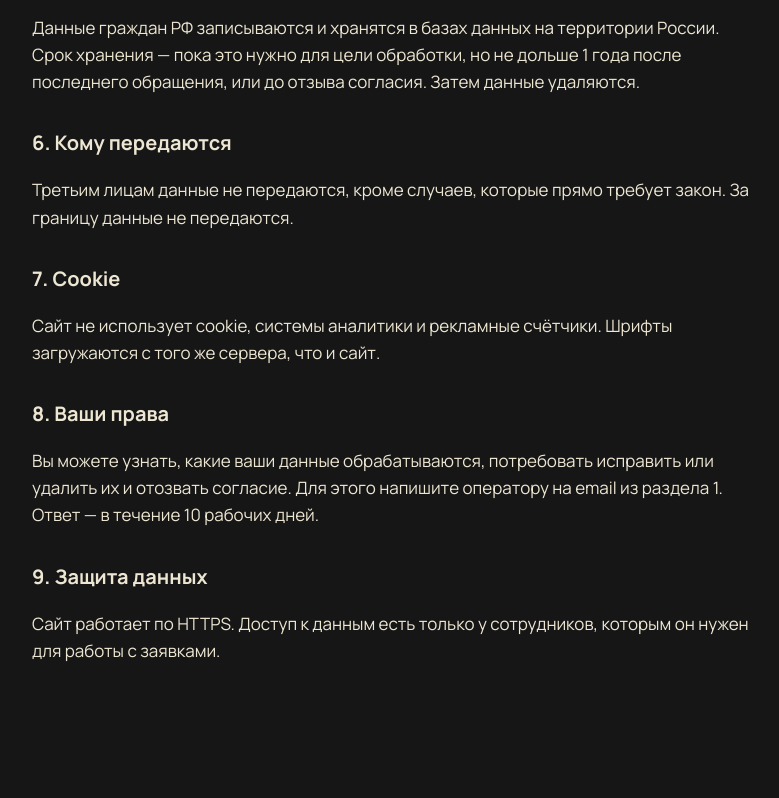
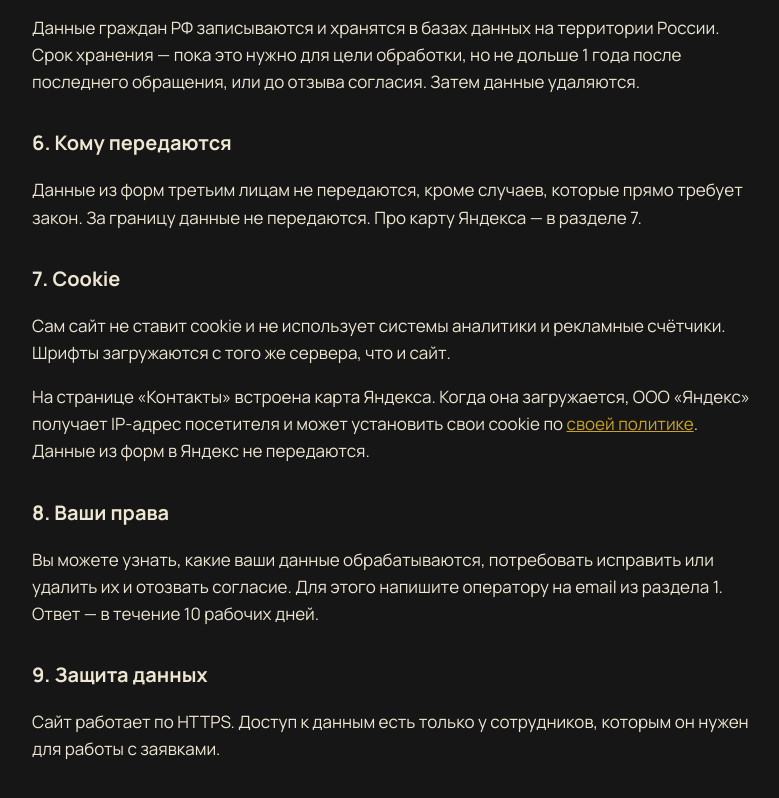
Before and after one commit to xevorin/britva-barber, a plain HTML site: page privacy.html in a window 1280 px wide. Shown: the part 1048-1846 px from the top of the page, without its empty margins (248-1027 px from the left). Before the commit the page ends 1793 px from the top, so only its background shows below. Drawn offline with Linux system fonts and the light colour scheme.

Commit message:
Switch map embed from OpenStreetMap to Yandex Maps widget
The policy and cookie notice now mention that the Yandex widget
receives the visitor's IP and may set its own cookies.

Co-Authored-By: Claude Opus 5.5 <noreply@anthropic.com>

```diff
--- a/privacy.html
+++ b/privacy.html
@@ -29,9 +29,10 @@ h2{font-size:20px;margin:32px 0 6px}
 <h2>5. Где и сколько хранятся</h2>
 <p>Данные граждан РФ записываются и хранятся в базах данных на территории России. Срок хранения — пока это нужно для цели обработки, но не дольше 1 года после последнего обращения, или до отзыва согласия. Затем данные удаляются.</p>
 <h2>6. Кому передаются</h2>
-<p>Третьим лицам данные не передаются, кроме случаев, которые прямо требует закон. За границу данные не передаются.</p>
+<p>Данные из форм третьим лицам не передаются, кроме случаев, которые прямо требует закон. За границу данные не передаются. Про карту Яндекса — в разделе 7.</p>
 <h2>7. Cookie</h2>
-<p>Сайт не использует cookie, системы аналитики и рекламные счётчики. Шрифты загружаются с того же сервера, что и сайт.</p>
+<p>Сам сайт не ставит cookie и не использует системы аналитики и рекламные счётчики. Шрифты загружаются с того же сервера, что и сайт.</p>
+<p>На странице «Контакты» встроена карта Яндекса. Когда она загружается, ООО «Яндекс» получает IP-адрес посетителя и может установить свои cookie по <a href="https://yandex.ru/legal/confidential/">своей политике</a>. Данные из форм в Яндекс не передаются.</p>
 <h2>8. Ваши права</h2>
 <p>Вы можете узнать, какие ваши данные обрабатываются, потребовать исправить или удалить их и отозвать согласие. Для этого напишите оператору на email из раздела 1. Ответ — в течение 10 рабочих дней.</p>
 <h2>9. Защита данных</h2>
```
Also changed, not shown: contacts.html (+2 -2 lines), 1 other file.
